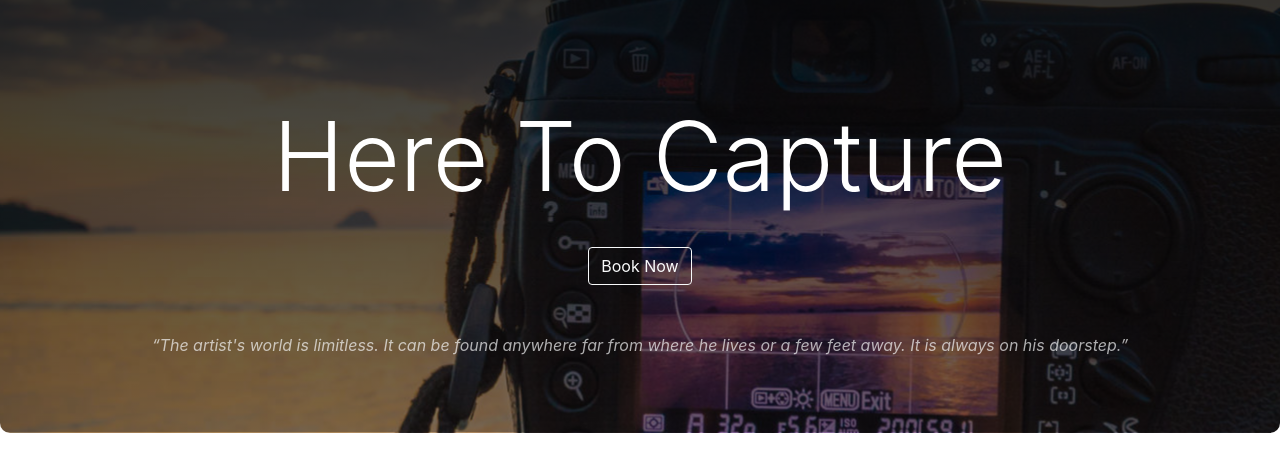
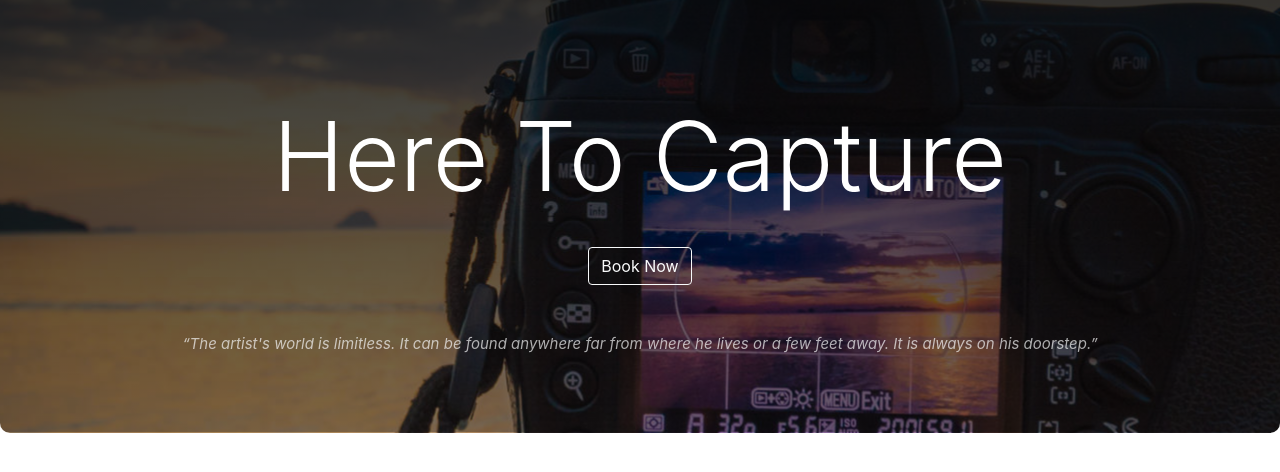
Before and after one commit to FredAlcantara/flask-tut, a Flask app: page / in a window 1280 px wide. Shown: the part 111-583 px from the top of the page. Run offline with Flask 2, Linux system fonts and the light colour scheme.

Commit message:
fixed css

```diff
--- a/static/style.css
+++ b/static/style.css
@@ -10,6 +10,8 @@
 .box {
     opacity: 0;
     position:absolute;
+    width: 100%;
+    font-size: 15px;
 }
 
 .b1 {
```
